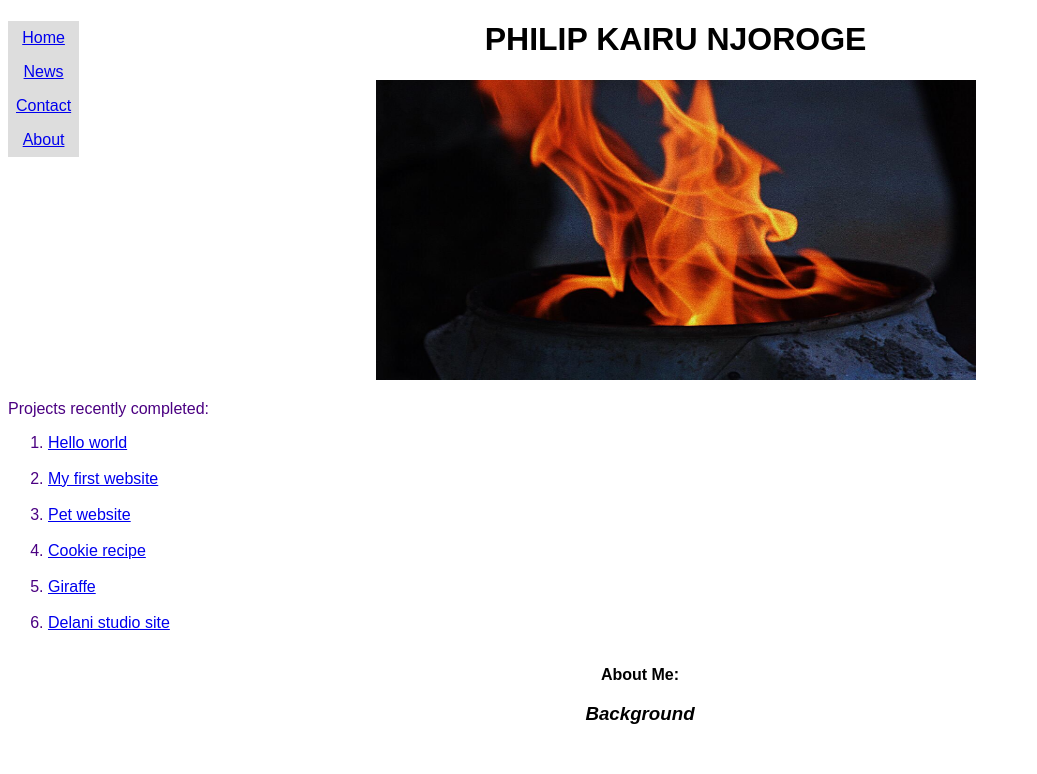
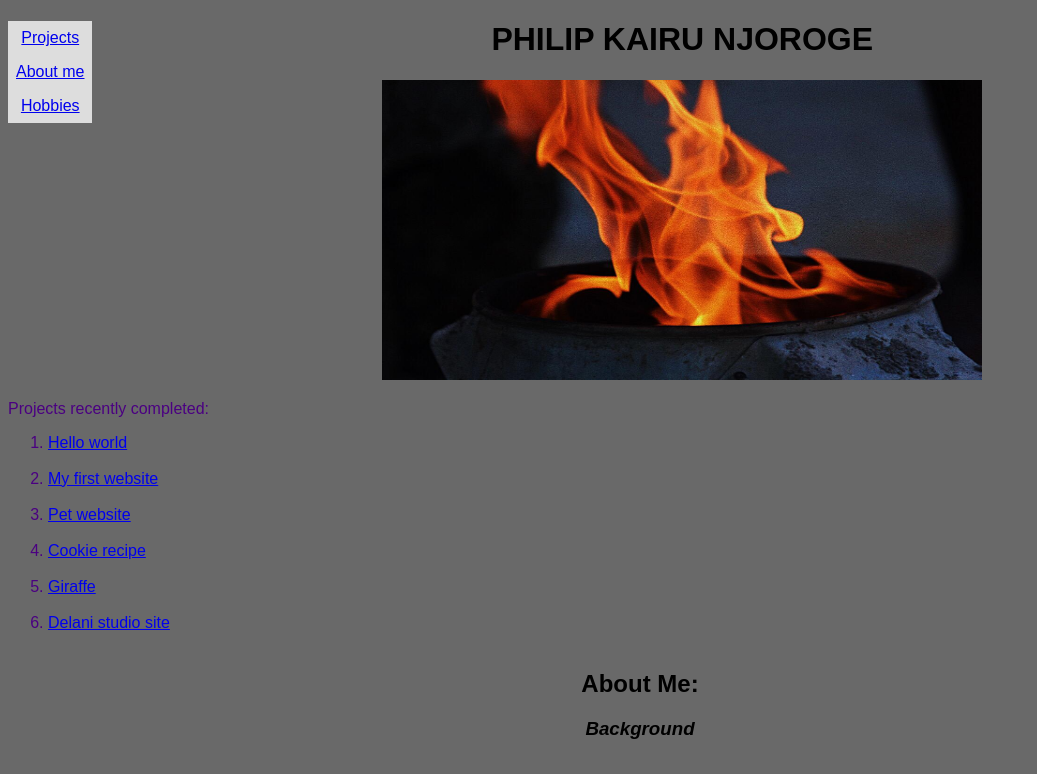
Before and after one commit to Hunch0/kairu.github.io, a plain HTML site: page index.html in a window 1280 px wide. Shown: the top 774 px of the page, without its empty margins (0-1037 px from the left). Drawn offline with Linux system fonts and the light colour scheme.

Commit message:
add bookmarks to body

```diff
--- a/css/style.css
+++ b/css/style.css
@@ -13,6 +13,7 @@ nav a {
 body {
   text-align: center;
   font-family: sans-serif;
+  background-color: #696969;
 }
 .accomplishments{
   text-align: justify;
--- a/index.html
+++ b/index.html
@@ -8,15 +8,14 @@
   </head>
   <body>
     <nav>
-        <a href="#home">Home</a>
-        <a href="#news">News</a>
-        <a href="#contact">Contact</a>
-        <a href="#about">About</a>
+        <a href="#projects">Projects</a>
+        <a href="#aboutme">About me</a>
+        <a href="#hobbies">Hobbies</a>
     </nav>
     <p><h1>PHILIP KAIRU NJOROGE</h1></p>
     <img src="image/lit.jpg" >
       <div class="accomplishments">
-        <p>Projects recently completed:</p>
+        <p id="projects">Projects recently completed:</p>
           <ol>
             <li><a href="proj/hello-world/hello-world.html">Hello world </a></li><br>
             <li><a href="proj/my-first-website/index.html">My first website </a></li><br>
@@ -26,11 +25,11 @@
             <li><a href="proj/delani_studio_site/index.html">Delani studio site </a></li><br>
           </ol>
       </div>
-      <p><strong>About Me: </strong></p>
+      <p><strong><h2 id="aboutme">About Me: </h2></strong></p>
         <div class="me">
           <em><h3>Background</h3></em><br>
           <p>I am currently a university student majoring in computer science in strathmore university. I developed an interest in computers at a very young age and always hung around my parentsas they worked on their desktop. I went ahead and taught myself how to type since it seemed cool in movies, but after learning that I wondered "what next?". So after clearing school I took a class on computer packages but still the knowledge gained seemed so shallow. That is when I decided to go deeper into computers and how they function. And since the world is getting digital I thought it wise to venture into how websites are made and how they work.  I tried teaching mysel a few times but it dawned on me that I had commitment issues, I could not keep up with the training and always gave up early. I just could not accept that as fate so I asked around and lucky enough a friend pointed out a coding community known as Moringa. That officially marked the start of my journey as a coder.</p>
-          <span><em><h3><u>Interests, hobbies & skills</u></h3></em><br></span>
+          <span><em><h3 id="hobbies"><u>Interests, hobbies & skills</u></h3></em><br></span>
           <div class="hobbies">
             <p>I'm quite an outgoing person and love outdoor activities. For example:</p>
             <ul>
```
